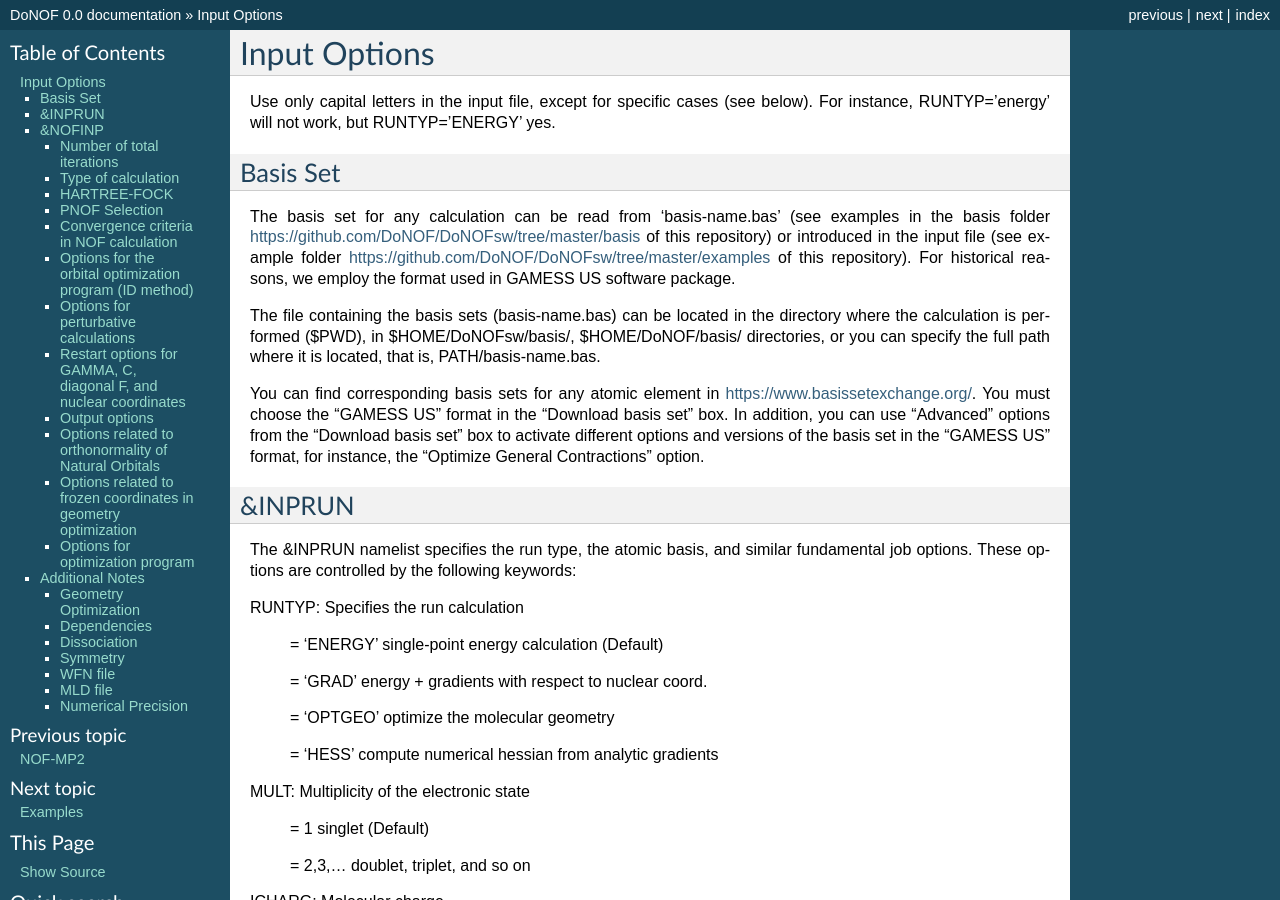
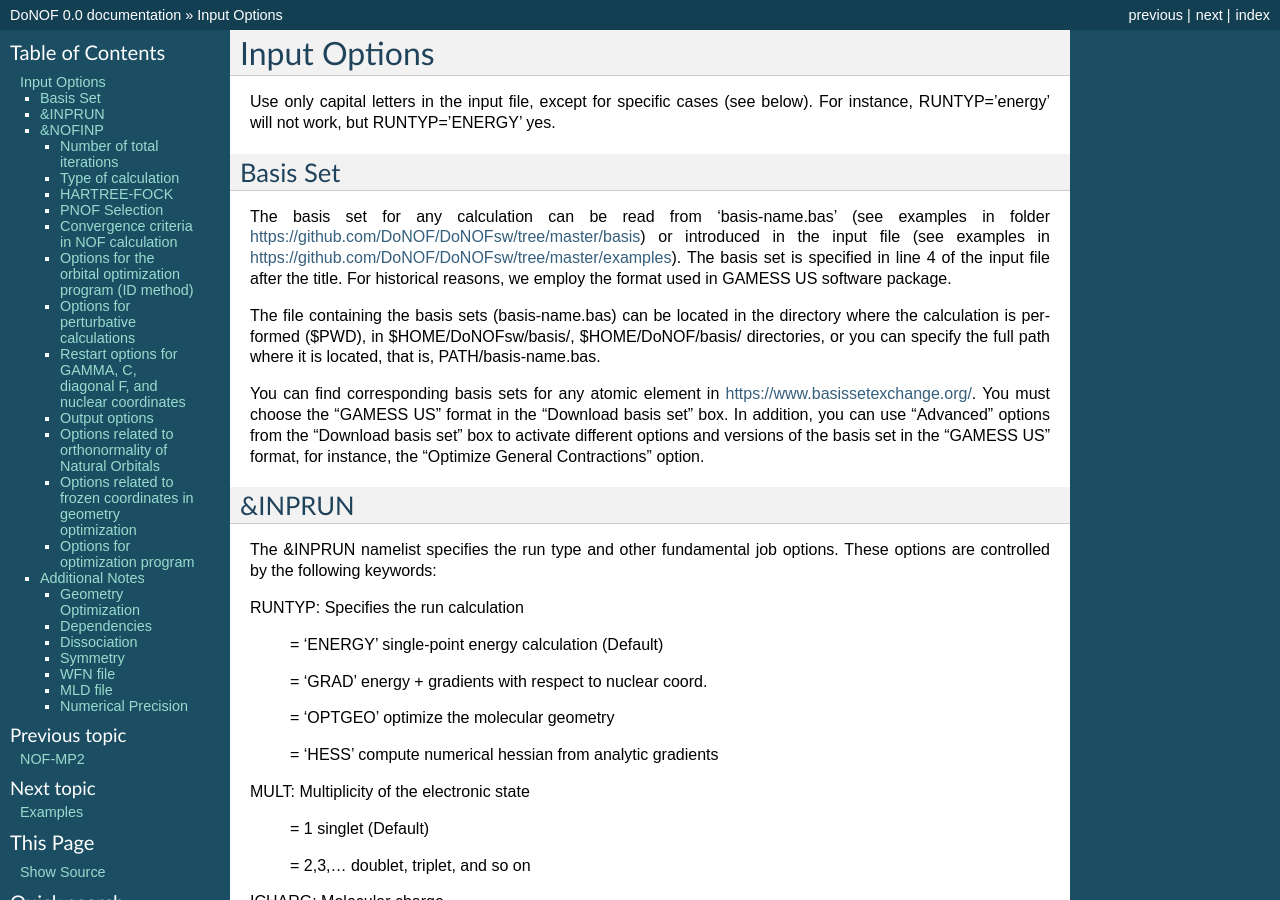
Before and after one commit to DoNOF/DoNOF-Documentation, a Sphinx documentation site: the page built from docs/input.rst, in a window 1280 px wide and 900 px high. Built offline with Sphinx 7.4.7, drawn with Linux system fonts in a browser that asks for light colours.

Commit message:
Update input.rst

```diff
--- a/docs/input.rst
+++ b/docs/input.rst
@@ -8,7 +8,7 @@ Use only capital letters in the input file, except for specific cases (see below
 Basis Set
 *********
 
-The basis set for any calculation can be read from 'basis-name.bas' (see examples in the basis folder https://github.com/DoNOF/DoNOFsw/tree/master/basis of this repository) or introduced in the input file (see example folder https://github.com/DoNOF/DoNOFsw/tree/master/examples of this repository). For historical reasons, we employ the format used in GAMESS US software package.
+The basis set for any calculation can be read from 'basis-name.bas' (see examples in folder https://github.com/DoNOF/DoNOFsw/tree/master/basis) or introduced in the input file (see examples in https://github.com/DoNOF/DoNOFsw/tree/master/examples). The basis set is specified in line 4 of the input file after the title. For historical reasons, we employ the format used in GAMESS US software package.
 
 The file containing the basis sets (basis-name.bas) can be located in the directory where the calculation is performed ($PWD), in $HOME/DoNOFsw/basis/, $HOME/DoNOF/basis/ directories, or you can specify the full path where it is located, that is, PATH/basis-name.bas.
 
@@ -18,7 +18,7 @@ You can find corresponding basis sets for any atomic element in https://www.basi
 &INPRUN
 *******
 
-The &INPRUN namelist specifies the run type, the atomic basis, and similar fundamental job options. These options are controlled by the following keywords:
+The &INPRUN namelist specifies the run type and other fundamental job options. These options are controlled by the following keywords:
 
 RUNTYP:    Specifies the run calculation
 
```
